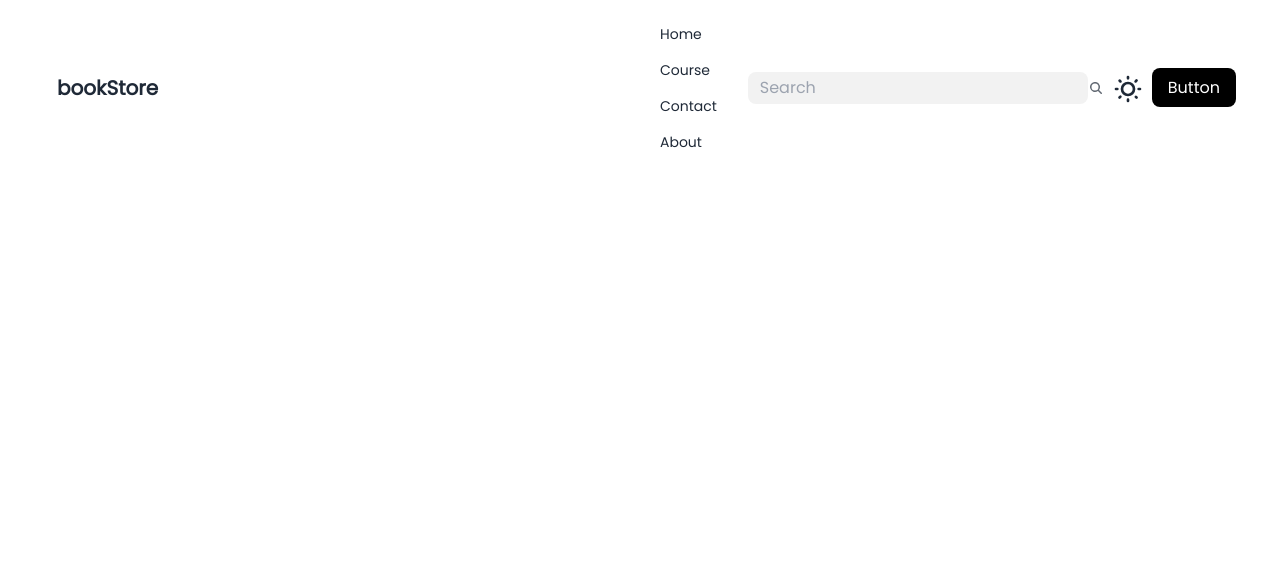
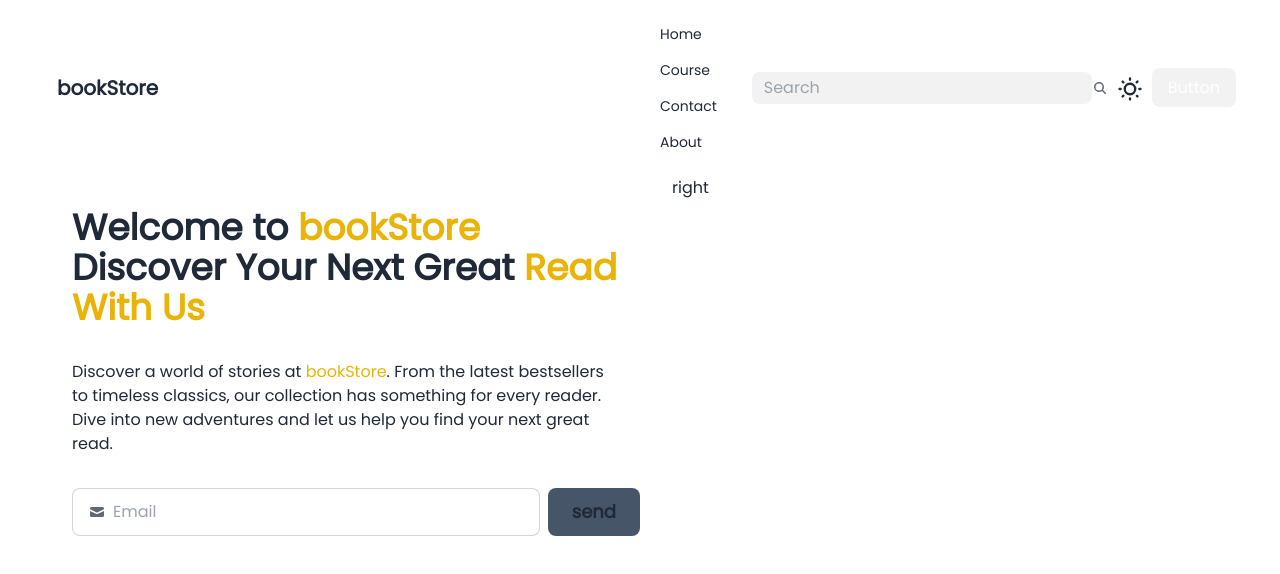
Before and after one commit to Dharshansk16/Book-Store, a React (Vite) app in the folder frontend/: page / in a window 1280 px wide. Shown: the top 574 px of the page. Built offline with nearby package versions, Linux system fonts and the light colour scheme.

Commit message:
feat:Added Banner to home page updated Navbar

```diff
--- a/frontend/src/App.jsx
+++ b/frontend/src/App.jsx
@@ -1,10 +1,10 @@
 import React from "react";
-import Navbar from "./components/Navbar";
+import Home from "./Pages/Home";
 
 export default function App() {
   return (
     <div>
-      <Navbar />
+      <Home />
     </div>
   );
 }
--- /dev/null
+++ b/frontend/src/Pages/Home.jsx
@@ -0,0 +1,12 @@
+import React from "react";
+import Navbar from "../components/Navbar";
+import Banner from "../components/Banner";
+
+export default function Home() {
+  return (
+    <div>
+      <Navbar />
+      <Banner />
+    </div>
+  );
+}
--- /dev/null
+++ b/frontend/src/components/Banner.jsx
@@ -0,0 +1,32 @@
+import React from "react";
+import TextYellow from "../styles/TextYellow";
+import EmailInput from "./banner/EmailInput";
+import Button from "./banner/Button";
+
+export default function Banner() {
+  return (
+    <>
+      <div className="mx-w-screen-2xl container mx-auto md:px-10 px-4 flex flex-col md:flex-row">
+        <div className="w-full md:w-1/2 m-4 md:m-8">
+          <div className="flex  flex-col gap-8 mr-4 md:mr-0">
+            <h1 className="text-4xl font-bold">
+              Welcome to <TextYellow text="bookStore" /> <br />
+              Discover Your Next Great <TextYellow text="Read With Us" />
+            </h1>
+            <p className="mr-4 md:mr-4 md:text-l">
+              Discover a world of stories at <TextYellow text="bookStore" />.
+              From the latest bestsellers to timeless classics, our collection
+              has something for every reader. Dive into new adventures and let
+              us help you find your next great read.
+            </p>
+            <div className="flex flex-col gap-2 md:flex-row">
+              <EmailInput />
+              <Button value="send" />
+            </div>
+          </div>
+        </div>
+        <div className="w-full md:w-1/2">right</div>
+      </div>
+    </>
+  );
+}
--- a/frontend/src/components/Navbar.jsx
+++ b/frontend/src/components/Navbar.jsx
@@ -52,7 +52,7 @@ export default function Navbar() {
             <DarKModeSwitch />
           </div>
           <div className="ml-1">
-            <a className="bg-black text-white px-4 py-2 rounded-lg hover:bg-slate-400">
+            <a className="bg-base-200 text-white px-4 py-2 rounded-lg hover:bg-slate-400">
               Button
             </a>
           </div>
--- /dev/null
+++ b/frontend/src/components/banner/Button.jsx
@@ -0,0 +1,11 @@
+import React from "react";
+
+export default function Button({ value }) {
+  return (
+    <div>
+      <button className="px-6 py-2 md:py-2.5 font-semibold text-lg rounded-lg bg-slate-600 hover:bg-yellow-500 hover:text-white">
+        {value}
+      </button>
+    </div>
+  );
+}
--- /dev/null
+++ b/frontend/src/components/banner/EmailInput.jsx
@@ -0,0 +1,20 @@
+import React from "react";
+
+export default function EmailInput() {
+  return (
+    <div className="w-5/6 md:w-full">
+      <label className="input input-bordered flex items-center gap-2">
+        <svg
+          xmlns="http://www.w3.org/2000/svg"
+          viewBox="0 0 16 16"
+          fill="currentColor"
+          className="h-4 w-4 opacity-70"
+        >
+          <path d="M2.5 3A1.5 1.5 0 0 0 1 4.5v.793c.026.009.051.02.076.032L7.674 8.51c.206.1.446.1.652 0l6.598-3.185A.755.755 0 0 1 15 5.293V4.5A1.5 1.5 0 0 0 13.5 3h-11Z" />
+          <path d="M15 6.954 8.978 9.86a2.25 2.25 0 0 1-1.956 0L1 6.954V11.5A1.5 1.5 0 0 0 2.5 13h11a1.5 1.5 0 0 0 1.5-1.5V6.954Z" />
+        </svg>
+        <input type="text" className="grow" placeholder="Email" />
+      </label>
+    </div>
+  );
+}
--- a/frontend/src/components/navbar/DarkModeSwitch.jsx
+++ b/frontend/src/components/navbar/DarkModeSwitch.jsx
@@ -5,14 +5,14 @@ export default function DarkModeSwitch() {
     <label className="swap swap-rotate">
       <input type="checkbox" className="theme-controller" value="synthwave" />
       <svg
-        className="swap-off md:h-8 md:w-10 h-7 w-9 mt-3 md:mt-2 fill-current"
+        className="swap-off h-7 w-9 mt-3 md:mt-2 fill-current"
         xmlns="http://www.w3.org/2000/svg"
         viewBox="0 0 24 24"
       >
         <path d="M5.64,17l-.71.71a1,1,0,0,0,0,1.41,1,1,0,0,0,1.41,0l.71-.71A1,1,0,0,0,5.64,17ZM5,12a1,1,0,0,0-1-1H3a1,1,0,0,0,0,2H4A1,1,0,0,0,5,12Zm7-7a1,1,0,0,0,1-1V3a1,1,0,0,0-2,0V4A1,1,0,0,0,12,5ZM5.64,7.05a1,1,0,0,0,.7.29,1,1,0,0,0,.71-.29,1,1,0,0,0,0-1.41l-.71-.71A1,1,0,0,0,4.93,6.34Zm12,.29a1,1,0,0,0,.7-.29l.71-.71a1,1,0,1,0-1.41-1.41L17,5.64a1,1,0,0,0,0,1.41A1,1,0,0,0,17.66,7.34ZM21,11H20a1,1,0,0,0,0,2h1a1,1,0,0,0,0-2Zm-9,8a1,1,0,0,0-1,1v1a1,1,0,0,0,2,0V20A1,1,0,0,0,12,19ZM18.36,17A1,1,0,0,0,17,18.36l.71.71a1,1,0,0,0,1.41,0,1,1,0,0,0,0-1.41ZM12,6.5A5.5,5.5,0,1,0,17.5,12,5.51,5.51,0,0,0,12,6.5Zm0,9A3.5,3.5,0,1,1,15.5,12,3.5,3.5,0,0,1,12,15.5Z" />
       </svg>
       <svg
-        className="swap-on md:h-8 md:w-10 h-7 w-9 mt-3 md:mt-2 fill-current"
+        className="swap-on h-7 w-9 mt-3 md:mt-2 fill-current"
         xmlns="http://www.w3.org/2000/svg"
         viewBox="0 0 24 24"
       >
--- /dev/null
+++ b/frontend/src/styles/TextYellow.jsx
@@ -0,0 +1,5 @@
+import React from "react";
+
+export default function TextYellow({ text }) {
+  return <span className="text-yellow-500">{text}</span>;
+}
```
